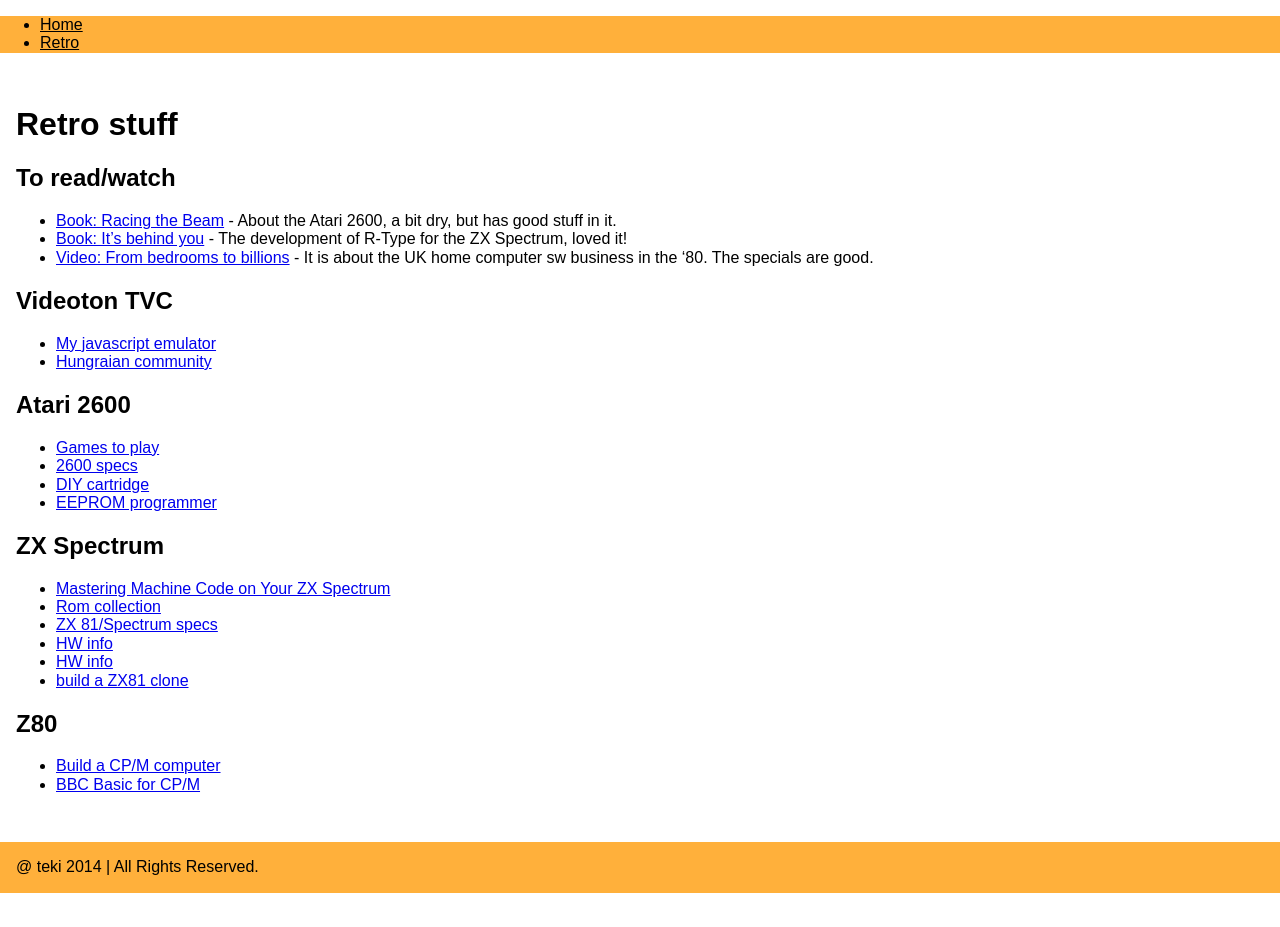
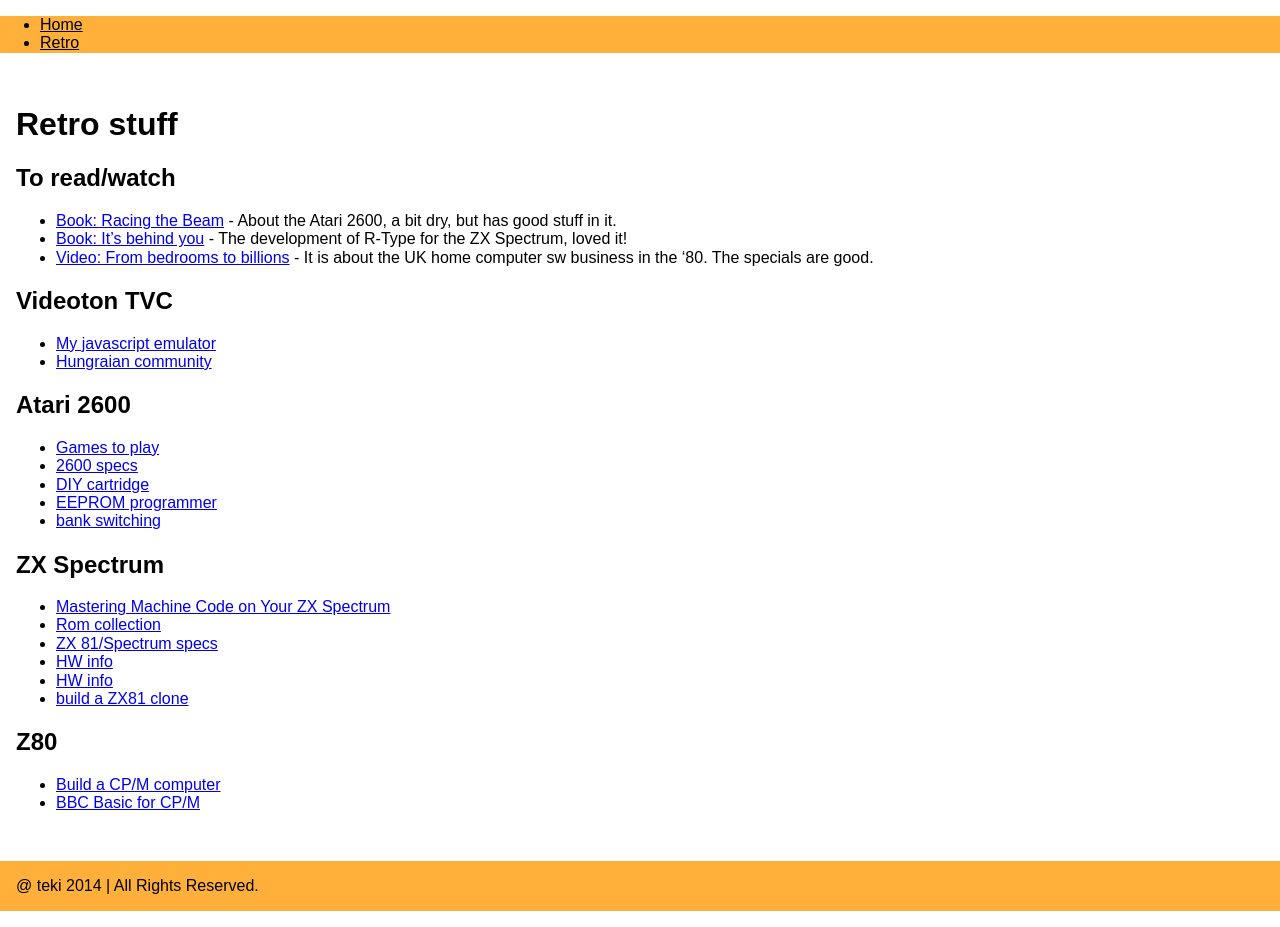
Before and after one commit to teki/teki.github.io, a Jekyll site: the page built from retro.md, in a window 1280 px wide. Built offline with Jekyll 4.4.1, drawn with Linux system fonts in a browser that asks for light colours; nearby versions of some CDN libraries; some web fonts are replaced.

Commit message:
Update retro.md

```diff
--- a/retro.md
+++ b/retro.md
@@ -26,6 +26,7 @@ Atari 2600
 * [2600 specs](http://problemkaputt.de/2k6specs.htm)
 * [DIY cartridge](http://www.thehopelesshobbyist.com/games/atari-2600-32-in-1-game-cartridge)
 * [EEPROM programmer](http://forum.arduino.cc/index.php?topic=163682.0)
+* [bank switching](http://www.classic-games.com/atari2600/bankswitch.html)
 
 ZX Spectrum
 -----------
```
